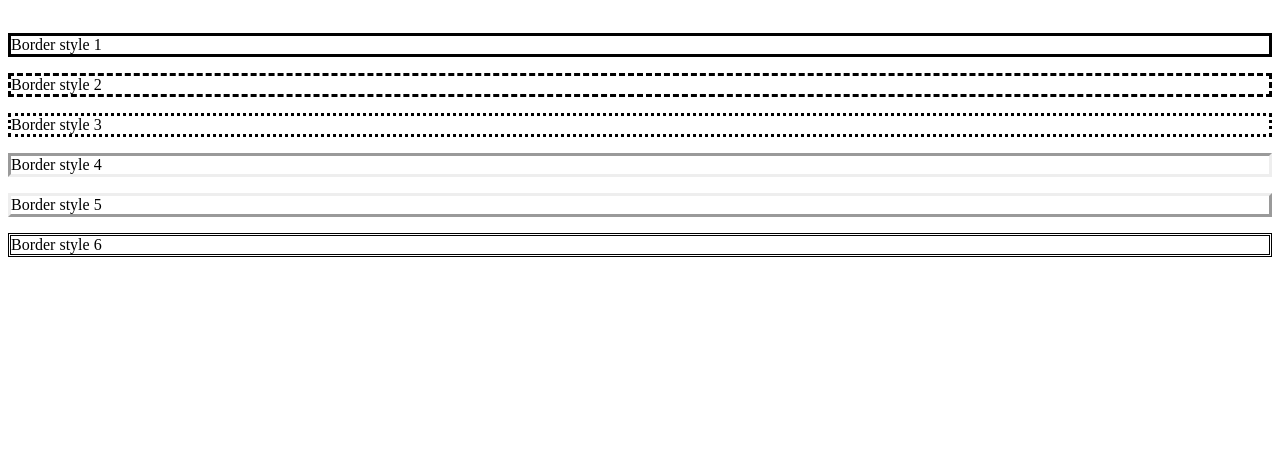
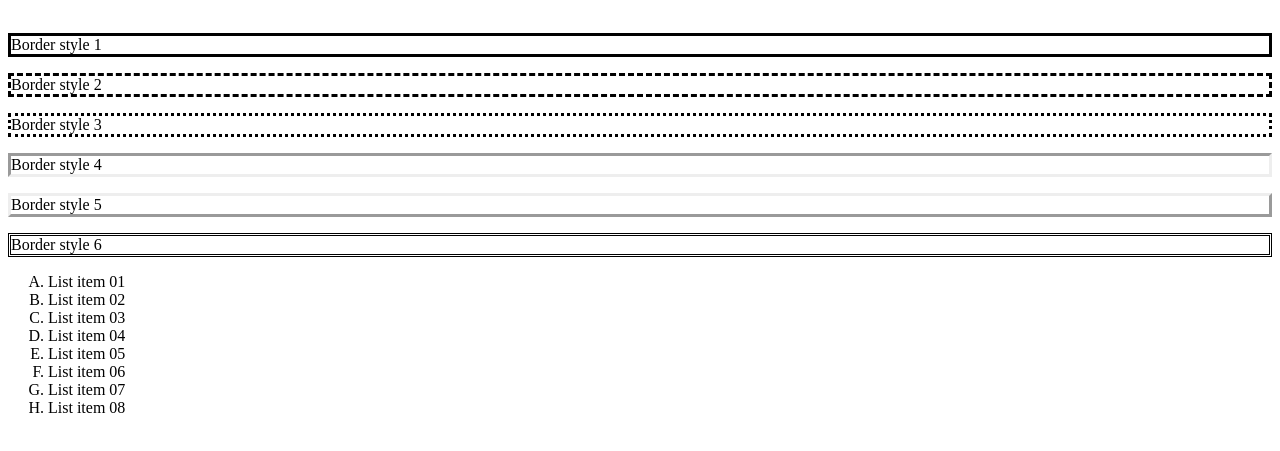
Before and after one commit to zawlinn-vlog/webdev_foundation, a website: page 02 CSS - Cascading Style Sheet/Day 02/index.html in a window 1280 px wide. Shown: the part 165-616 px from the top of the page. Drawn offline with Linux system fonts and the light colour scheme.

Commit message:
webDev: Web Foundation Course

```diff
--- a/02 CSS - Cascading Style Sheet/Day 01/assets/scss/component/_text.scss
+++ b/02 CSS - Cascading Style Sheet/Day 01/assets/scss/component/_text.scss
@@ -16,4 +16,5 @@
 .para {
   //   letter-spacing: 10px;
   //   line-height: 100px;
+  text-indent: 4rem;
 }
--- /dev/null
+++ b/02 CSS - Cascading Style Sheet/Day 02/assets/scss/component/_lists.scss
@@ -0,0 +1,11 @@
+//
+
+.list-group {
+  // list-style: none;
+  // list-style: armenian;
+  // list-style: decimal-leading-zero;
+  // list-style-type: georgian;
+  // list-style-type: upper-roman;
+  // list-style-type: lower-greek;
+  list-style-type: upper-alpha;
+}
--- a/02 CSS - Cascading Style Sheet/Day 02/assets/scss/main.scss
+++ b/02 CSS - Cascading Style Sheet/Day 02/assets/scss/main.scss
@@ -1,2 +1,3 @@
-@forward "./component/test";
+@forward "./component/text";
 @forward "./component/border";
+@forward "./component/lists";
--- a/02 CSS - Cascading Style Sheet/Day 02/index.html
+++ b/02 CSS - Cascading Style Sheet/Day 02/index.html
@@ -16,5 +16,18 @@
       <p class="bdstyle5">Border style 5</p>
       <p class="bdstyle6">Border style 6</p>
     </div>
+
+    <div class="lists">
+      <ul class="list-group">
+        <li class="list-items">List item 01</li>
+        <li class="list-items">List item 02</li>
+        <li class="list-items">List item 03</li>
+        <li class="list-items">List item 04</li>
+        <li class="list-items">List item 05</li>
+        <li class="list-items">List item 06</li>
+        <li class="list-items">List item 07</li>
+        <li class="list-items">List item 08</li>
+      </ul>
+    </div>
   </body>
 </html>
```
Also changed, not shown: 02 CSS - Cascading Style Sheet/Day 01/readme.md (added), 02 CSS - Cascading Style Sheet/Day 02/assets/css/main.css, 02 CSS - Cascading Style Sheet/Day 02/assets/scss/component/text.scss (renamed from 02 CSS - Cascading Style Sheet/Day 02/assets/scss/component/_test.scss), 02 CSS - Cascading Style Sheet/Day 02/readme.md.
